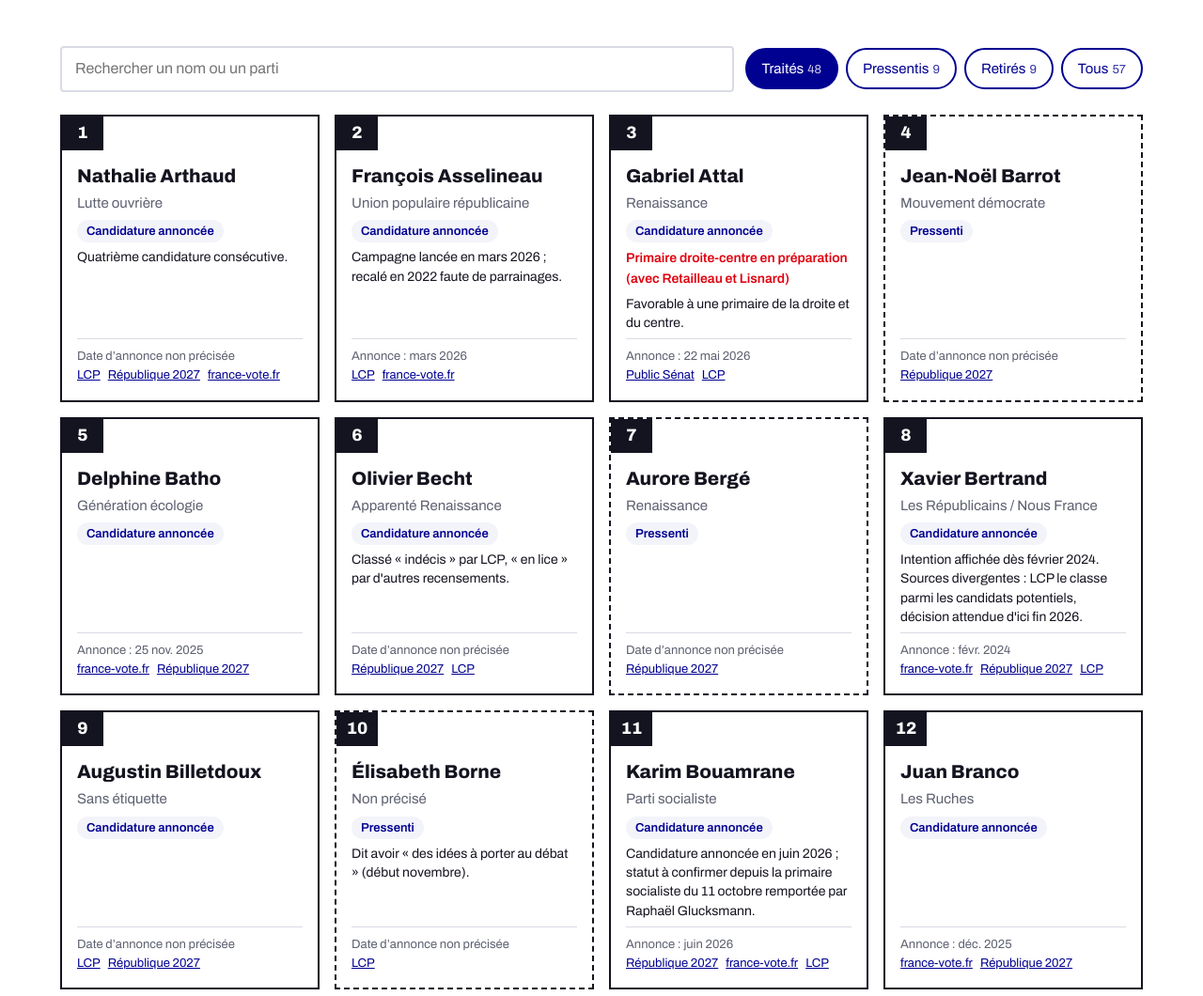
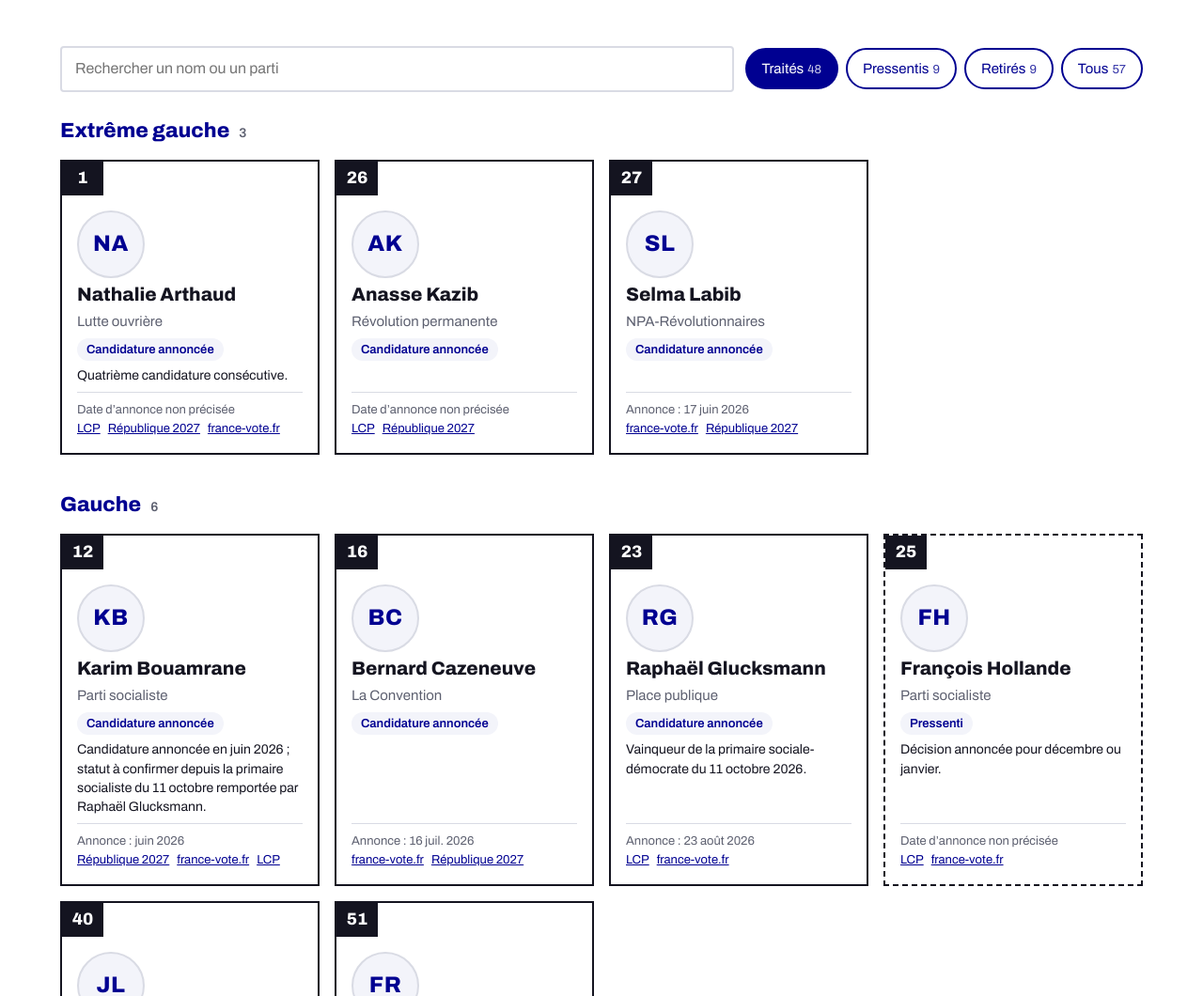
Before and after one commit to cdelabrouhe/test-page, a plain HTML site: page index.html in a window 1280 px wide. Shown: the part 555-1615 px from the top of the page at 94% size. Drawn offline with Linux system fonts and the light colour scheme.

Commit message:
Candidats par famille politique ; programmes : masquer les candidats sans mesure sur le thème
- champ famille dans candidats.json (étiquette partisane), page candidats en sections
- support optionnel d'une photo par candidat (initiales en attendant)
- page programmes : colonnes sans mesure sur le thème choisi masquées, avec mention

Co-Authored-By: Claude Sonnet 5.5 <noreply@anthropic.com>
Claude-Session: https://claude.ai/code/session_01E5XLQWVJJFXhUN8XCeyzpC

```diff
--- a/data/candidats.json
+++ b/data/candidats.json
@@ -80,7 +80,8 @@
     "francevote"
    ],
    "force": false,
-   "traite": true
+   "traite": true,
+   "famille": "extreme_gauche"
   },
   {
    "id": "asselineau",
@@ -94,7 +95,8 @@
     "francevote"
    ],
    "force": false,
-   "traite": true
+   "traite": true,
+   "famille": "divers"
   },
   {
    "id": "attal",
@@ -109,7 +111,8 @@
     "lcp-primaire"
    ],
    "force": false,
-   "traite": true
+   "traite": true,
+   "famille": "centre"
   },
   {
    "id": "batho",
@@ -123,7 +126,8 @@
     "r2027"
    ],
    "force": false,
-   "traite": true
+   "traite": true,
+   "famille": "ecologiste"
   },
   {
    "id": "becht",
@@ -137,7 +141,8 @@
     "lcp-1110"
    ],
    "force": false,
-   "traite": true
+   "traite": true,
+   "famille": "centre"
   },
   {
    "id": "bertrand",
@@ -152,7 +157,8 @@
     "lcp-1110"
    ],
    "force": false,
-   "traite": true
+   "traite": true,
+   "famille": "droite"
   },
   {
    "id": "billetdoux",
@@ -166,7 +172,8 @@
     "r2027"
    ],
    "force": false,
-   "traite": true
+   "traite": true,
+   "famille": "divers"
   },
   {
    "id": "bouamrane",
@@ -181,7 +188,8 @@
     "lcp-1110"
    ],
    "force": false,
-   "traite": true
+   "traite": true,
+   "famille": "gauche"
   },
   {
    "id": "branco",
@@ -195,7 +203,8 @@
     "r2027"
    ],
    "force": false,
-   "traite": true
+   "traite": true,
+   "famille": "divers"
   },
   {
    "id": "cazeneuve",
@@ -209,7 +218,8 @@
     "r2027"
    ],
    "force": false,
-   "traite": true
+   "traite": true,
+   "famille": "gauche"
   },
   {
    "id": "cheve",
@@ -222,7 +232,8 @@
     "lcp-1110"
    ],
    "force": false,
-   "traite": true
+   "traite": true,
+   "famille": "divers"
   },
   {
    "id": "collovati",
@@ -235,7 +246,8 @@
     "lcp-1110"
    ],
    "force": false,
-   "traite": true
+   "traite": true,
+   "famille": "divers"
   },
   {
    "id": "dupont-aignan",
@@ -249,7 +261,8 @@
     "ps-declares"
    ],
    "force": false,
-   "traite": true
+   "traite": true,
+   "famille": "divers"
   },
   {
    "id": "durif",
@@ -263,7 +276,8 @@
     "lcp-1110"
    ],
    "force": false,
-   "traite": true
+   "traite": true,
+   "famille": "divers"
   },
   {
    "id": "egger",
@@ -277,7 +291,8 @@
     "r2027"
    ],
    "force": false,
-   "traite": true
+   "traite": true,
+   "famille": "divers"
   },
   {
    "id": "glucksmann",
@@ -291,7 +306,8 @@
     "francevote"
    ],
    "force": false,
-   "traite": true
+   "traite": true,
+   "famille": "gauche"
   },
   {
    "id": "kazib",
@@ -305,7 +321,8 @@
     "r2027"
    ],
    "force": false,
-   "traite": true
+   "traite": true,
+   "famille": "extreme_gauche"
   },
   {
    "id": "lalanne",
@@ -319,7 +336,8 @@
     "r2027"
    ],
    "force": false,
-   "traite": true
+   "traite": true,
+   "famille": "divers"
   },
   {
    "id": "lassalle",
@@ -333,7 +351,8 @@
     "francevote"
    ],
    "force": false,
-   "traite": true
+   "traite": true,
+   "famille": "divers"
   },
   {
    "id": "le-pen",
@@ -348,7 +367,8 @@
     "lcp-1110"
    ],
    "force": true,
-   "traite": true
+   "traite": true,
+   "famille": "extreme_droite"
   },
   {
    "id": "legendre",
@@ -362,7 +382,8 @@
     "r2027"
    ],
    "force": false,
-   "traite": true
+   "traite": true,
+   "famille": "divers"
   },
   {
    "id": "lisnard",
@@ -377,7 +398,8 @@
     "lcp-primaire"
    ],
    "force": false,
-   "traite": true
+   "traite": true,
+   "famille": "droite"
   },
   {
    "id": "markovic",
@@ -391,7 +413,8 @@
     "r2027"
    ],
    "force": false,
-   "traite": true
+   "traite": true,
+   "famille": "divers"
   },
   {
    "id": "mathieu",
@@ -405,7 +428,8 @@
     "r2027"
    ],
    "force": false,
-   "traite": true
+   "traite": true,
+   "famille": "divers"
   },
   {
    "id": "melenchon",
@@ -419,7 +443,8 @@
     "p2027-fiches"
    ],
    "force": false,
-   "traite": true
+   "traite": true,
+   "famille": "gauche"
   },
   {
    "id": "mikolajczak",
@@ -433,7 +458,8 @@
     "r2027"
    ],
    "force": false,
-   "traite": true
+   "traite": true,
+   "famille": "divers"
   },
   {
    "id": "mlekuz",
@@ -447,7 +473,8 @@
     "r2027"
    ],
    "force": false,
-   "traite": true
+   "traite": true,
+   "famille": "divers"
   },
   {
    "id": "philippe",
@@ -461,7 +488,8 @@
     "lcp-primaire"
    ],
    "force": false,
-   "traite": true
+   "traite": true,
+   "famille": "centre"
   },
   {
    "id": "philippot",
@@ -475,7 +503,8 @@
     "ps-declares"
    ],
    "force": false,
-   "traite": true
+   "traite": true,
+   "famille": "divers"
   },
   {
    "id": "platret",
@@ -489,7 +518,8 @@
     "lcp-1110"
    ],
    "force": false,
-   "traite": true
+   "traite": true,
+   "famille": "droite"
   },
   {
    "id": "polony",
@@ -503,7 +533,8 @@
     "r2027"
    ],
    "force": false,
-   "traite": true
+   "traite": true,
+   "famille": "divers"
   },
   {
    "id": "retailleau",
@@ -519,7 +550,8 @@
     "lcp-primaire"
    ],
    "force": false,
-   "traite": true
+   "traite": true,
+   "famille": "droite"
   },
   {
    "id": "riner",
@@ -533,7 +565,8 @@
     "r2027"
    ],
    "force": false,
-   "traite": true
+   "traite": true,
+   "famille": "divers"
   },
   {
    "id": "rohou",
@@ -547,7 +580,8 @@
     "r2027"
    ],
    "force": false,
-   "traite": true
+   "traite": true,
+   "famille": "ecologiste"
   },
   {
    "id": "roussel",
@@ -561,7 +595,8 @@
     "francevote"
    ],
    "force": false,
-   "traite": true
+   "traite": true,
+   "famille": "gauche"
   },
   {
    "id": "labib",
@@ -575,7 +610,8 @@
     "r2027"
    ],
    "force": false,
-   "traite": true
+   "traite": true,
+   "famille": "extreme_gauche"
   },
   {
    "id": "tondelier",
@@ -590,7 +626,8 @@
     "ps-declares"
    ],
    "force": false,
-   "traite": true
+   "traite": true,
+   "famille": "ecologiste"
   },
   {
    "id": "villepin",
@@ -604,7 +641,8 @@
     "francevote"
    ],
    "force": false,
-   "traite": true
+   "traite": true,
+   "famille": "divers"
   },
   {
    "id": "zemmour",
@@ -618,7 +656,8 @@
     "ps-decompte"
    ],
    "force": false,
-   "traite": true
+   "traite": true,
+   "famille": "extreme_droite"
   },
   {
    "id": "barrot",
@@ -631,7 +670,8 @@
     "r2027"
    ],
    "force": false,
-   "traite": true
+   "traite": true,
+   "famille": "centre"
   },
   {
    "id": "berge",
@@ -644,7 +684,8 @@
     "r2027"
    ],
    "force": false,
-   "traite": true
+   "traite": true,
+   "famille": "centre"
   },
   {
    "id": "borne",
@@ -657,7 +698,8 @@
     "lcp-1110"
    ],
    "force": false,
-   "traite": true
+   "traite": true,
+   "famille": "centre"
   },
   {
    "id": "breton",
@@ -671,7 +713,8 @@
     "r2027"
    ],
    "force": false,
-   "traite": true
+   "traite": true,
+   "famille": "droite"
   },
   {
    "id": "hollande",
@@ -685,7 +728,8 @@
     "francevote"
    ],
    "force": false,
-   "traite": true
+   "traite": true,
+   "famille": "gauche"
   },
   {
    "id": "lagarde",
@@ -699,7 +743,8 @@
     "r2027"
    ],
    "force": false,
-   "traite": true
+   "traite": true,
+   "famille": "droite"
   },
   {
    "id": "le-maire",
@@ -713,7 +758,8 @@
     "francevote"
    ],
    "force": false,
-   "traite": true
+   "traite": true,
+   "famille": "centre"
   },
   {
    "id": "pigasse",
@@ -727,7 +773,8 @@
     "r2027"
    ],
    "force": false,
-   "traite": true
+   "traite": true,
+   "famille": "divers"
   },
   {
    "id": "villiers",
@@ -740,7 +787,8 @@
     "r2027"
    ],
    "force": false,
-   "traite": true
+   "traite": true,
+   "famille": "droite"
   },
   {
    "id": "ruffin",
@@ -755,7 +803,8 @@
     "francevote"
    ],
    "force": false,
-   "traite": false
+   "traite": false,
+   "famille": "gauche"
   },
   {
    "id": "faure",
@@ -770,7 +819,8 @@
     "francevote"
    ],
    "force": false,
-   "traite": false
+   "traite": false,
+   "famille": "gauche"
   },
   {
    "id": "royal",
@@ -785,7 +835,8 @@
     "francevote"
    ],
    "force": false,
-   "traite": false
+   "traite": false,
+   "famille": "gauche"
   },
   {
    "id": "maurel",
@@ -800,7 +851,8 @@
     "francevote"
    ],
    "force": false,
-   "traite": false
+   "traite": false,
+   "famille": "gauche"
   },
   {
    "id": "guedj",
@@ -815,7 +867,8 @@
     "francevote"
    ],
    "force": false,
-   "traite": false
+   "traite": false,
+   "famille": "gauche"
   },
   {
    "id": "brun",
@@ -829,7 +882,8 @@
     "francevote"
    ],
    "force": false,
-   "traite": false
+   "traite": false,
+   "famille": "gauche"
   },
   {
    "id": "massard",
@@ -843,7 +897,8 @@
     "r2027"
    ],
    "force": false,
-   "traite": false
+   "traite": false,
+   "famille": "divers"
   },
   {
    "id": "autain",
@@ -858,7 +913,8 @@
     "francevote"
    ],
    "force": false,
-   "traite": false
+   "traite": false,
+   "famille": "gauche"
   },
   {
    "id": "lucas-lundy",
@@ -873,7 +929,18 @@
     "p2027-fiches"
    ],
    "force": false,
-   "traite": false
+   "traite": false,
+   "famille": "gauche"
   }
- ]
+ ],
+ "familles": {
+  "extreme_gauche": "Extrême gauche",
+  "gauche": "Gauche",
+  "ecologiste": "Écologistes",
+  "centre": "Centre",
+  "droite": "Droite",
+  "extreme_droite": "Extrême droite",
+  "divers": "Divers"
+ },
+ "note_familles": "Classement par étiquette de parti ou de mouvement, selon les familles usuelles (nuances politiques du ministère de l'Intérieur) : il décrit l'appartenance partisane, pas le contenu des programmes. Sont rangés en « Divers » les candidats sans étiquette, les souverainistes et les mouvements sans famille établie. Un rattachement peut être discuté : il ne vaut pas jugement."
 }
--- a/index.html
+++ b/index.html
@@ -44,6 +44,12 @@ h1{font-size:clamp(32px,5vw,52px);line-height:1.05;margin:0 0 12px;font-weight:8
 .grid{display:grid;grid-template-columns:repeat(auto-fill,minmax(250px,1fr));gap:16px}
 .panel{position:relative;border:2px solid var(--ink);background:var(--bg);padding:52px 16px 16px;display:flex;flex-direction:column;gap:6px}
 .panel .n{position:absolute;top:0;left:0;background:var(--ink);color:var(--bg);font-weight:800;font-stretch:115%;font-size:18px;min-width:44px;height:36px;display:grid;place-items:center;padding:0 8px;font-variant-numeric:tabular-nums}
+.fam{margin:36px 0 14px;font-size:22px;font-weight:800;font-stretch:108%;color:var(--blue);display:flex;align-items:baseline;gap:10px}
+.fam:first-child{margin-top:0}
+.fam small{font-size:14px;font-weight:600;color:var(--mute)}
+.ph{width:72px;height:72px;border-radius:50%;object-fit:cover;background:var(--soft);border:2px solid var(--line);display:grid;place-items:center;font-weight:800;font-stretch:112%;font-size:24px;color:var(--blue);flex:none}
+.ph.ini{letter-spacing:.02em}
+.photo-credit{font-size:11px;color:var(--mute)}
 .panel h3{margin:0;font-size:20px;line-height:1.15;font-weight:800;font-stretch:108%}
 .party{color:var(--mute);font-size:15px}
 .tag{align-self:flex-start;font-size:13px;padding:2px 10px;border-radius:999px;background:var(--soft);color:var(--blue);font-weight:600}
@@ -91,8 +97,8 @@ footer li{margin-bottom:6px}
    <input id="q" type="search" placeholder="Rechercher un nom ou un parti" aria-label="Rechercher un nom ou un parti">
    <div class="chips" id="chips" role="group" aria-label="Filtrer par statut"></div>
   </div>
-  <div class="grid" id="grid"></div>
-  <p class="note">Ordre alphabétique des noms ; la numérotation des panneaux n'a aucune valeur officielle (l'ordre officiel est tiré au sort par le Conseil constitutionnel).</p>
+  <div id="grid"></div>
+  <p class="note">Candidats regroupés par famille politique, dans l'ordre usuel de la gauche vers la droite, puis par ordre alphabétique des noms dans chaque famille. <span id="nf"></span> La numérotation des panneaux n'a aucune valeur officielle (l'ordre officiel est tiré au sort par le Conseil constitutionnel).</p>
  </div>
 </main>
 
@@ -133,7 +139,10 @@ function card(c,i){
  const tag=`<span class="tag${c.statut==='sous_condition'?' cond':''}">${esc(D.statuts[c.statut])}</span>`;
  const date=c.statut==='retire'&&c.date_retrait?'Retrait : '+fdate(c.date_retrait):c.date_annonce?'Annonce : '+fdate(c.date_annonce):'Date d’annonce non précisée';
  const src=(c.sources||[]).map(id=>S[id]?`<a href="${esc(S[id].url)}" target="_blank" rel="noopener">${esc(S[id].media)}</a>`:'').join('');
+ const ini=c.nom.split(/[\s-]+/).filter(w=>/^[A-ZÉÈÀ]/.test(w)&&!['de','du','la'].includes(w)).map(w=>w[0]).slice(0,2).join('');
+ const av=c.photo?`<img class="ph" src="${esc(c.photo)}" alt="Portrait de ${esc(c.nom)}" width="72" height="72" loading="lazy">`:`<span class="ph ini" role="img" aria-label="Pas de photo pour ${esc(c.nom)}">${esc(ini)}</span>`;
  return `<article class="panel${cls}"><span class="n">${i+1}</span>
+  ${av}${c.photo&&c.photo_credit?`<span class="photo-credit">${esc(c.photo_credit)}</span>`:''}
   <h3>${esc(c.nom)}</h3><span class="party">${esc(c.parti)}</span>${tag}
   ${c.processus?`<span class="proc">${esc(c.processus)}</span>`:''}
   ${c.precision?`<p class="prec">${esc(c.precision)}</p>`:''}
@@ -141,14 +150,22 @@ function card(c,i){
   <div class="meta">${esc(date)}<br>${src}</div></article>`;
 }
 function draw(){
- const list=D.candidats.filter(match).sort((a,b)=>key(a.nom).localeCompare(key(b.nom),'fr'));
- grid.innerHTML=list.length?list.map(card).join(''):'<div class="empty">Aucun résultat pour cette recherche.</div>';
+ const all=D.candidats.slice().sort((a,b)=>key(a.nom).localeCompare(key(b.nom),'fr'));
+ const num=new Map(all.map((c,i)=>[c.id,i+1]));
+ const list=all.filter(match);
+ let h='';
+ for(const [f,nom] of Object.entries(D.familles)){
+  const g=list.filter(c=>(c.famille||'divers')===f);
+  if(g.length)h+=`<h2 class="fam" id="f-${f}">${esc(nom)}<small>${g.length}</small></h2><div class="grid">${g.map(c=>card(c,num.get(c.id)-1)).join('')}</div>`;
+ }
+ grid.innerHTML=h||'<div class="empty">Aucun résultat pour cette recherche.</div>';
  document.querySelectorAll('.chip').forEach(b=>b.setAttribute('aria-pressed',b.dataset.f===filter));
 }
 function init(d,s){
  D=d;s.forEach(x=>S[x.id]=x);
  const C=D.candidats,n=f=>C.filter(f).length;
  const counts={traite:n(c=>c.traite),pressenti:n(c=>c.statut==='pressenti'),retire:n(c=>c.statut==='retire'),tous:C.length};
+ document.getElementById('nf').textContent=D.note_familles;
  document.getElementById('lede').textContent=D.avertissement+' Vérifiée le '+fdate(D.verifie_le)+'.';
  document.getElementById('stats').innerHTML=
   `<span><b>${counts.traite}</b>personnalités traitées</span><span><b>${n(c=>c.statut==='sous_condition')}</b>dont sous condition</span><span><b>${counts.pressenti}</b>pressentis</span><span><b>${counts.retire}</b>retraits ou éliminations</span>`;
@@ -163,7 +180,7 @@ function init(d,s){
  chips.innerHTML=FILTERS.map(([f,l])=>`<button type="button" class="chip" data-f="${f}" aria-pressed="false">${l}<small>${counts[f]}</small></button>`).join('');
  chips.addEventListener('click',e=>{const b=e.target.closest('.chip');if(!b)return;filter=b.dataset.f;try{history.replaceState(null,'','#'+filter)}catch(_){location.hash=filter}draw()});
  document.getElementById('q').addEventListener('input',e=>{q=e.target.value.trim().toLocaleLowerCase('fr').normalize('NFD').replace(/[̀-ͯ]/g,'');draw()});
- document.getElementById('rules').innerHTML=Object.values(D.regles_inclusion).map(r=>`<li>${esc(r)}</li>`).join('')+'<li>Aucun classement politique : candidats présentés par ordre alphabétique, chaque statut sourcé.</li>';
+ document.getElementById('rules').innerHTML=Object.values(D.regles_inclusion).map(r=>`<li>${esc(r)}</li>`).join('')+'<li>Familles : classement par étiquette partisane, sans jugement sur les programmes ; au sein d\'une famille, ordre alphabétique ; chaque statut est sourcé.</li>';
  document.getElementById('src').innerHTML=s.map(x=>`<li><a href="${esc(x.url)}" target="_blank" rel="noopener">${esc(x.titre)}</a> — ${esc(x.media)}, ${esc(fdate(x.date))}</li>`).join('');
  draw();
 }
```
Also changed, not shown: methode.html (+1 -1 lines), programmes.html (+7 -2 lines), 1 other file.
